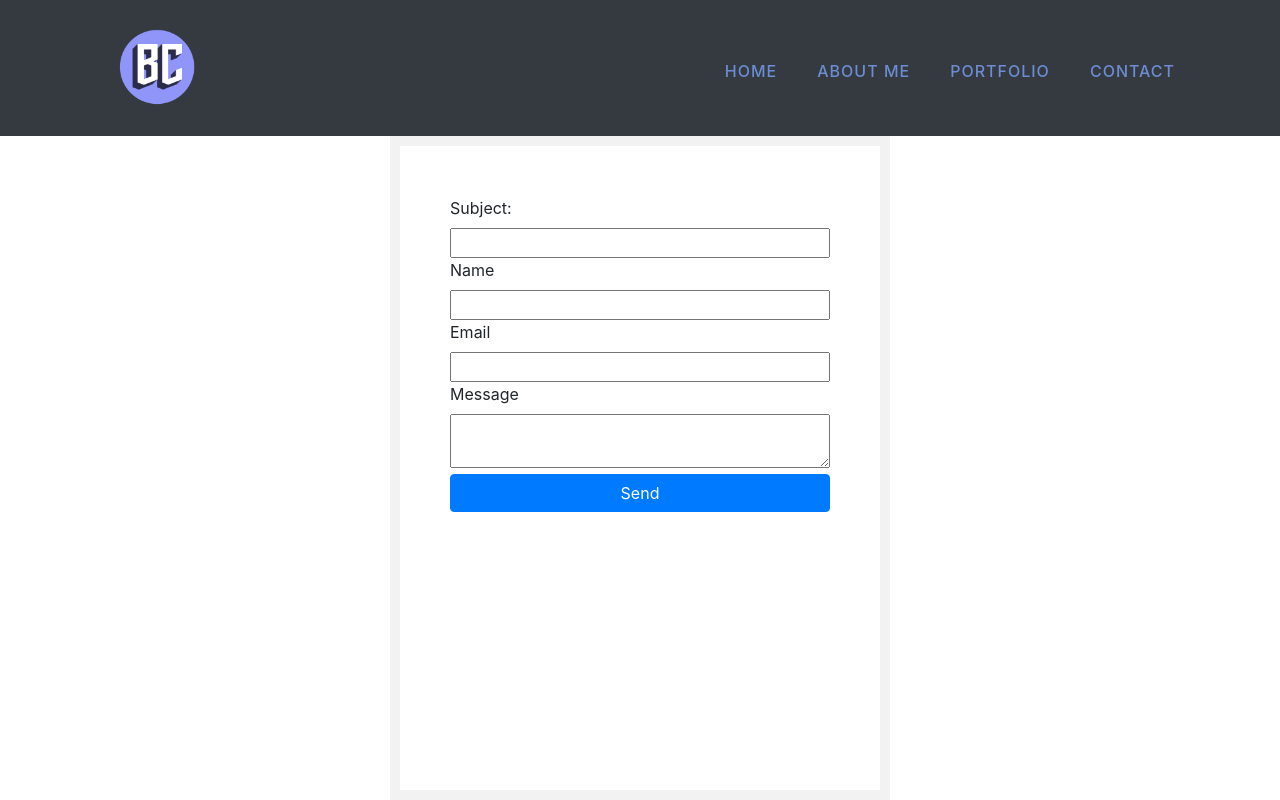
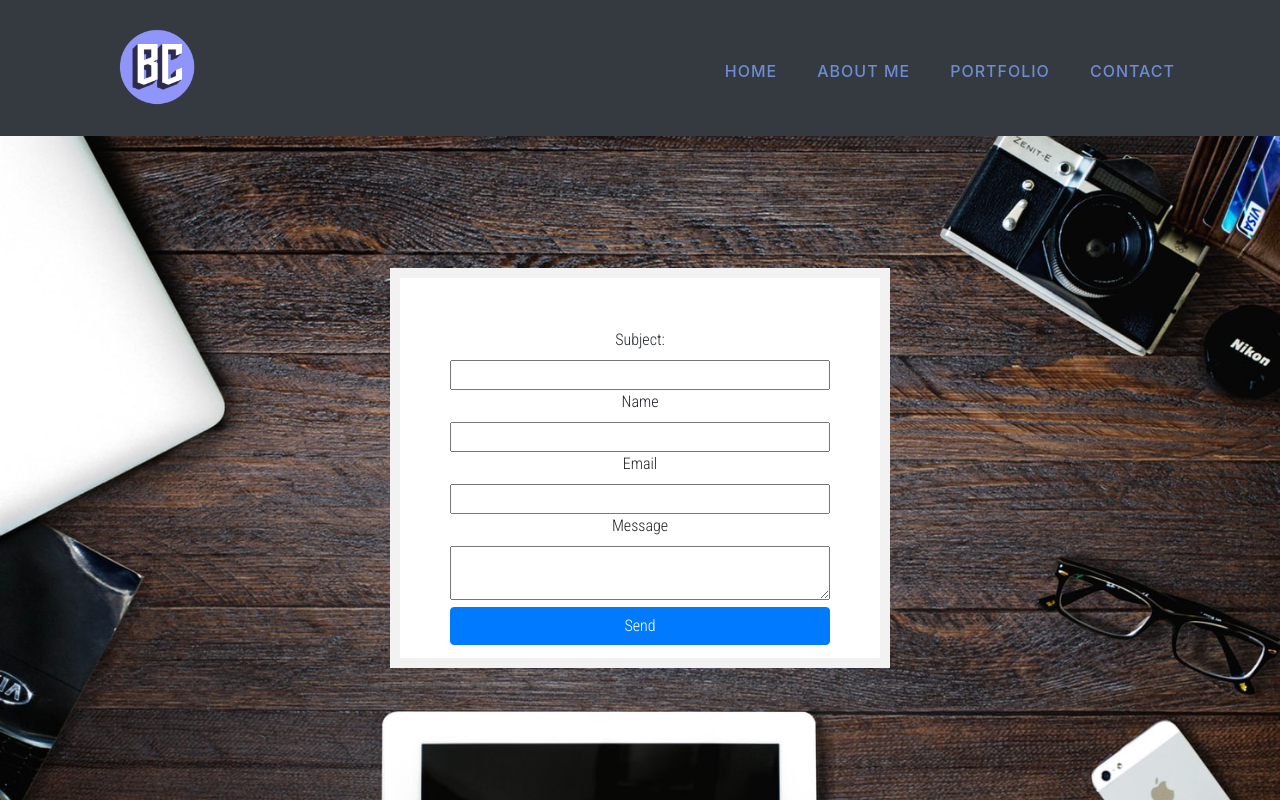
Before and after one commit to StevenWuTG/portfolio-react, a React (Create React App) app: page /contact in a window 1280 px wide. Built offline with nearby package versions, Linux system fonts and the light colour scheme.

Commit message:
centered contact form

```diff
--- a/src/App.css
+++ b/src/App.css
@@ -143,9 +143,20 @@ nav ul li {
 /************** Contact Me ***************/
 
 .contact-me {
+  /* justify-content: center;
+  display: flex;
+  */
+
+  height: 50vh;
+  display:flex;
+  position: absolute;
+  top: 0;
+  left: 0;
+  right: 0;
+  bottom: 0;
   justify-content: center;
-  display: flex;
-  height: 83vh;
+  text-align: center;
+  font-family: 'Roboto Condensed', sans-serif;
 }
 
 
--- a/src/components/ContactMe.js
+++ b/src/components/ContactMe.js
@@ -16,6 +16,9 @@ const ContactMe = () => {
     }
 
     return (
+
+        <div className="main-wrapper">
+
             <div className="contact-me form-box">
 
                 <form className="contact-form" onSubmit={sendEmail}>
@@ -33,6 +36,7 @@ const ContactMe = () => {
 
 
             </div>
+        </div>
     )
 }
 
```
Lines whose indentation alone changed are shown as unchanged.
